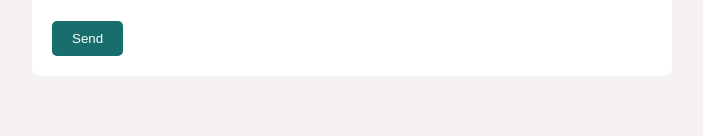
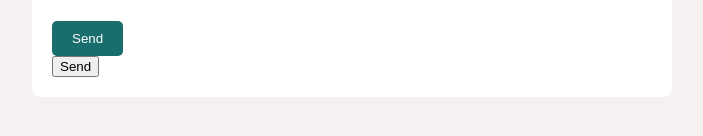
Before and after one commit to utsarga17/COMP1002-FinalProject, a plain HTML site: page contact.html in a window 1280 px wide. Shown: the part 414-550 px from the top of the page, 288-991 px from the left. Drawn offline with Linux system fonts and the light colour scheme.

Commit message:
contact.html

```diff
--- a/contact.html
+++ b/contact.html
@@ -23,6 +23,7 @@
 
             <input type="submit"  class="abcd" value="Send">
         </form>
+        <a href="/ContactUsThankYou.html">  <input type="submit"class="abcd" value="Send"> </a>
     </div>
 </body>
 </html>
```
